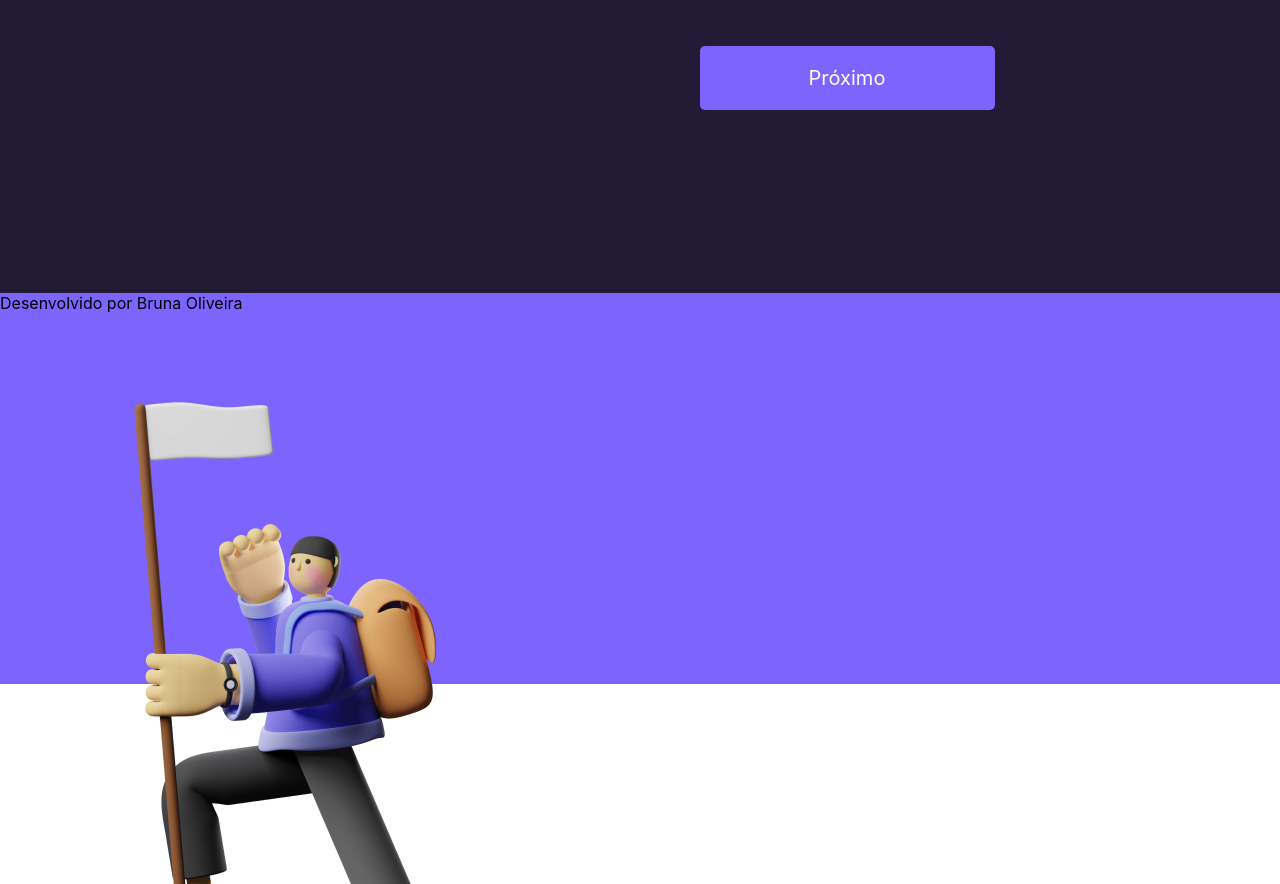
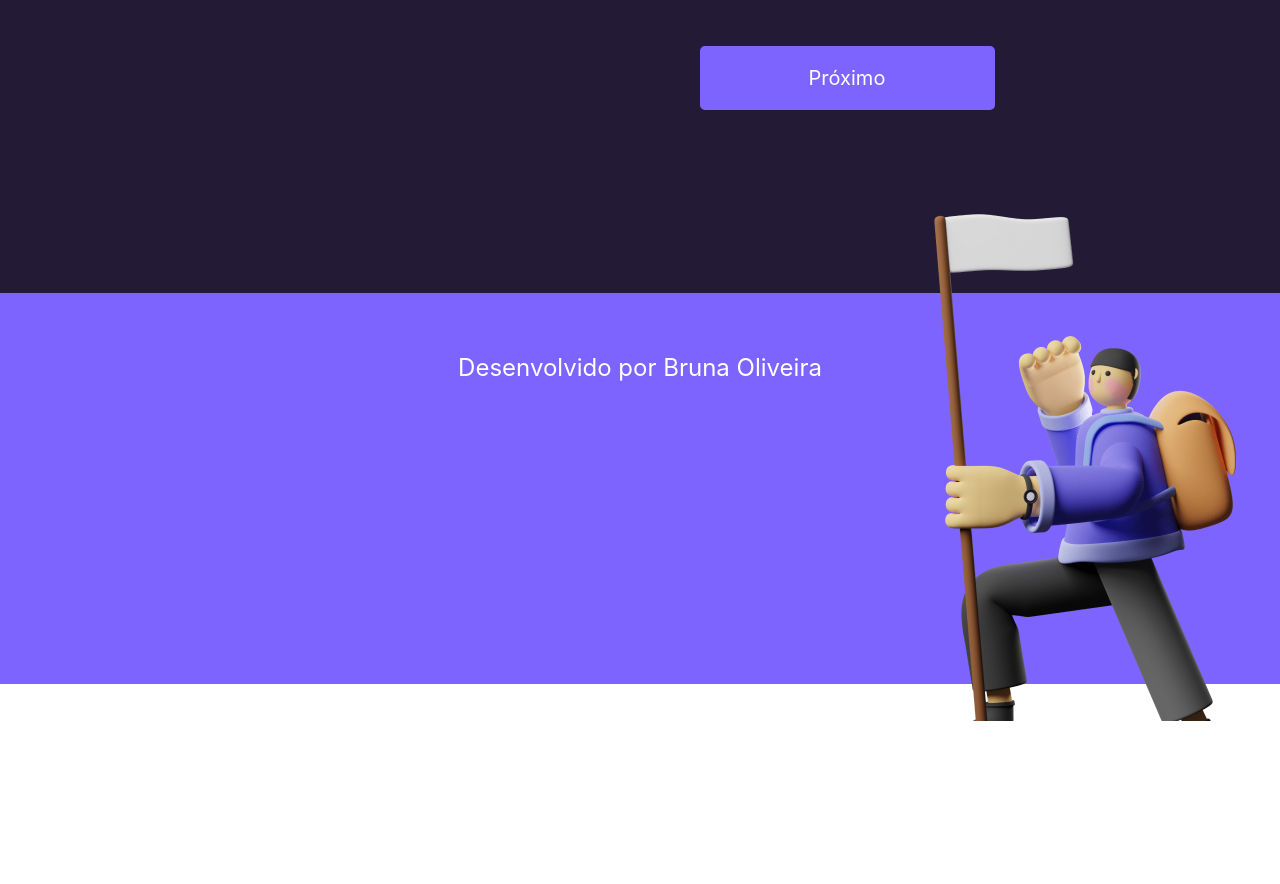
Before and after one commit to oliveirabz/to-do, a React (Create React App) app: page / in a window 1280 px wide. Shown: the part 433-1317 px from the top of the page. After the commit the page ends 1154 px from the top, so only its background shows below. Built offline with nearby package versions, Linux system fonts and the light colour scheme.

Commit message:
feat: get user input and replace avatar

```diff
--- a/src/screens/firstScreen/index.tsx
+++ b/src/screens/firstScreen/index.tsx
@@ -1,8 +1,14 @@
-import React from "react";
+import React, { useState } from "react";
 import './style.css'
 import foto from '../../assets/foto-2.png'
 
 export const FirstScreen = () => {
+    const [user, setUser] = useState('');
+
+    function handleChange(e: any) {
+        setUser(e.target.value);
+    }
+
     return (
         <div className="wrapper">
 
@@ -15,14 +21,14 @@ export const FirstScreen = () => {
                 <div className="headerRight">
                     <div className="avatar">
                     </div>
-                    <p>Digite seu nome</p>
+                    <p>{user ? user : 'Digite seu nome'}</p>
                 </div>
             </div>
 
             <div className="body">
                 <div className="form">
                         <p>Digite seu nome</p>
-                        <input type="text" className="input" placeholder="Digite aqui"></input>
+                        <input type="text" className="input" placeholder="Digite aqui" onChange={handleChange}></input>
 
                     <div className="buttonWrapper">
                         <button type="submit" className="button">
@@ -35,7 +41,7 @@ export const FirstScreen = () => {
             <div className="footer">
                 <p>Desenvolvido por Bruna Oliveira</p>
 
-                <img src={foto} />
+                <img src={foto} alt='foto-2'/>
             </div>
 
         </div>
--- a/src/screens/firstScreen/style.css
+++ b/src/screens/firstScreen/style.css
@@ -89,4 +89,19 @@
 .footer {
     height: 391px;
     background-color: #7E64FF;
+    display: flex;
+    justify-content: center;
 }
+
+.footer p {
+    margin-top: 60px;
+    font-size: 24px;
+    color: white;
+}
+
+.footer img {
+    position: absolute;
+    left: 800px;
+    bottom: -354px;
+
+}
```
Also changed, not shown: 2 other files (tests, documents, lock files or other folders).
